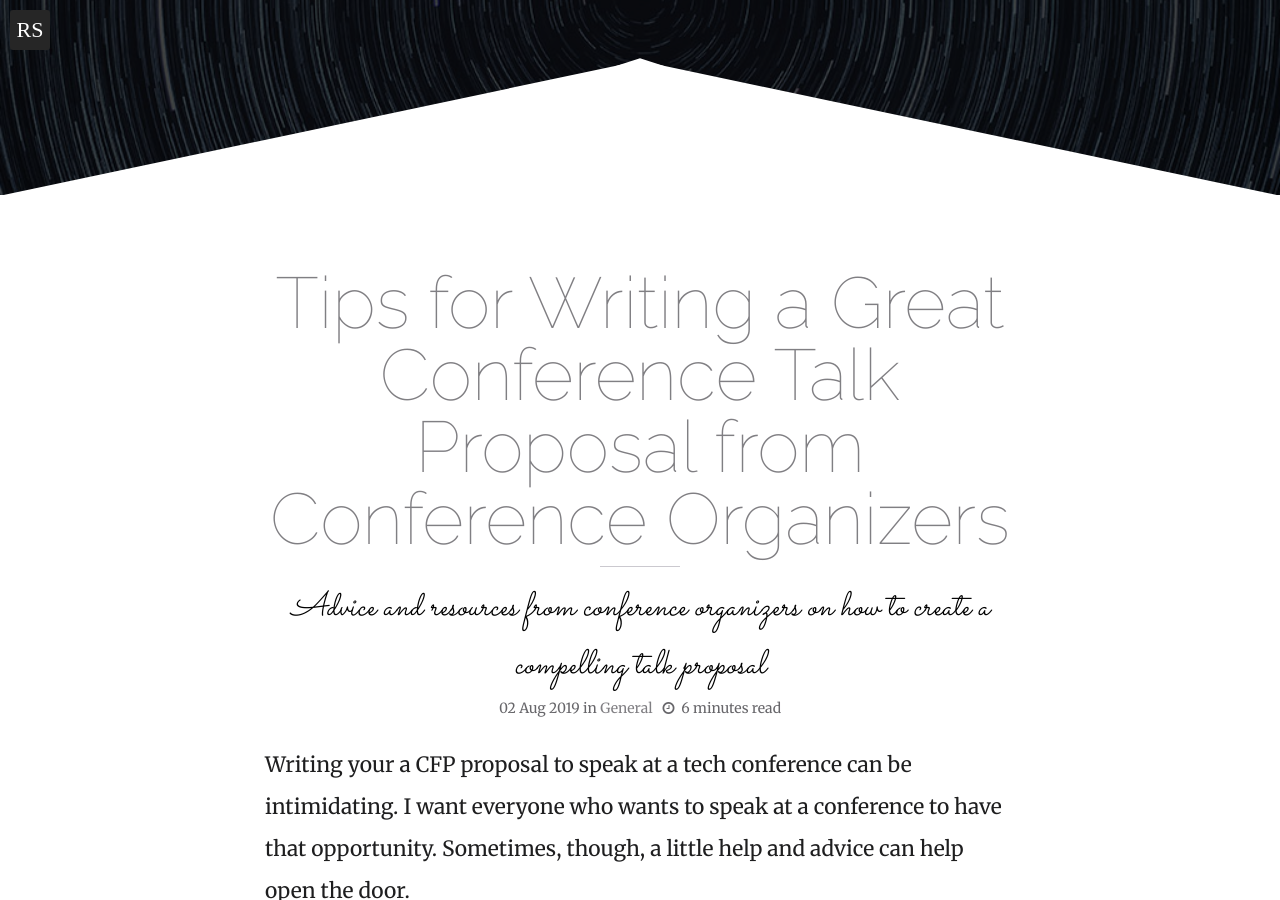
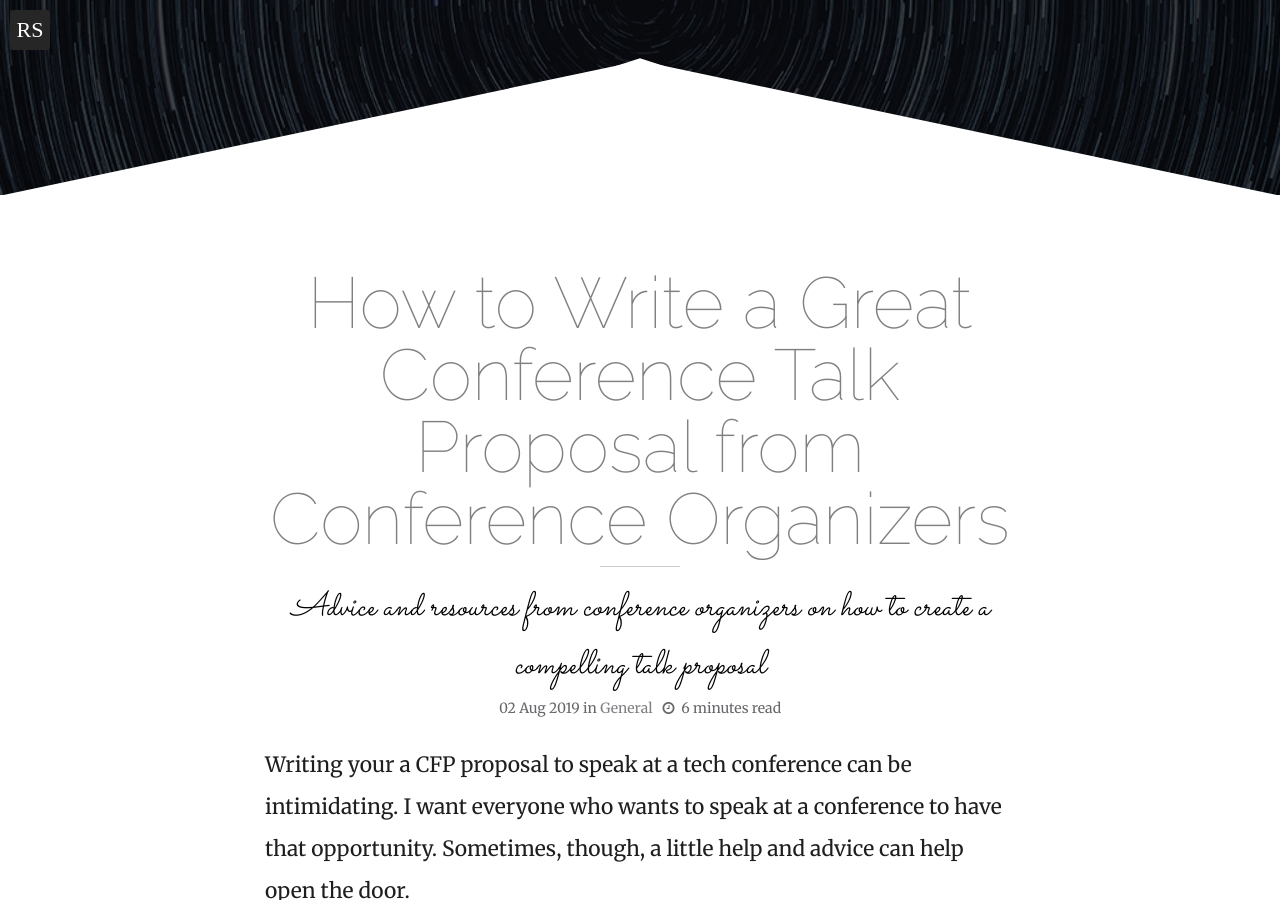
Before and after one commit to remotesynth/remotesynth.github.io, a Jekyll site: the page built from _posts/2019-08-02-conference-cfpadvice.md, in a window 1280 px wide and 900 px high, scrolled down 345 px. Built offline with Jekyll 4.4.1, drawn with Linux system fonts in a browser that asks for light colours; a script that is not in the unit is left out; comment, search, counter and statistics services are not loaded.

Commit message:
Update 2019-08-02-conference-cfpadvice.md

```diff
--- a/_posts/2019-08-02-conference-cfpadvice.md
+++ b/_posts/2019-08-02-conference-cfpadvice.md
@@ -1,6 +1,6 @@
 ---
 layout: post
-title: Tips for Writing a Great Conference Talk Proposal from Conference Organizers
+title: How to Write a Great Conference Talk Proposal from Conference Organizers
 date: '2019-08-02'
 description: Advice and resources from conference organizers on how to create a compelling talk proposal
 categories:
```
